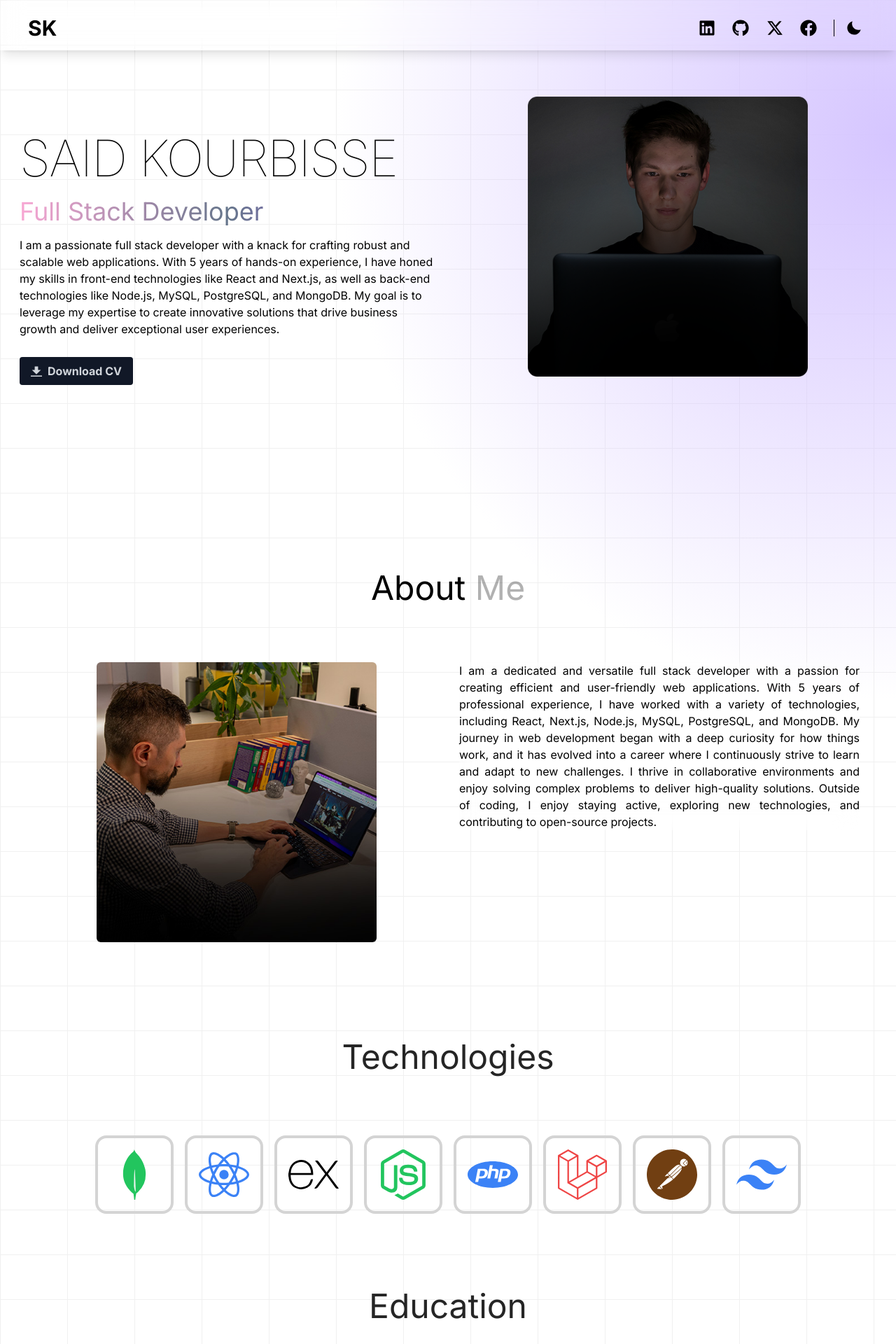
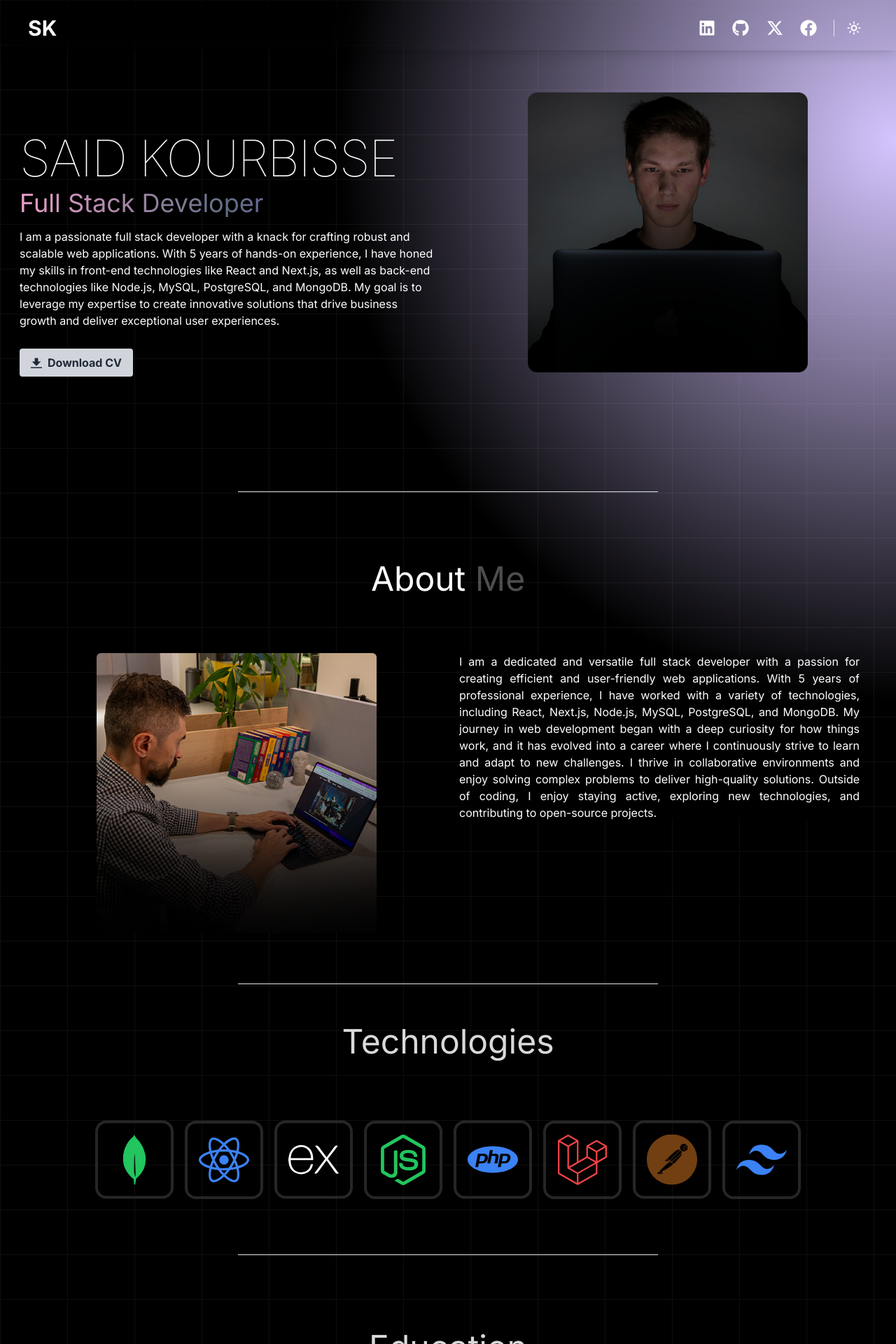
Before and after one commit to Saidkour/myPortfolio, a React (Vite) app: page / in a window 1280 px wide. Shown: the top 1920 px of the page at 70% size. Built offline with nearby package versions, Linux system fonts and the light colour scheme.

Commit message:
add motion with framer-motion

```diff
--- a/package.json
+++ b/package.json
@@ -14,6 +14,7 @@
     "react": "^18.2.0",
     "react-dom": "^18.2.0",
     "react-icons": "^5.2.1",
+    "react-intersection-observer": "^9.13.0",
     "react-redux": "^9.1.2",
     "react-router-dom": "^6.24.1",
     "redux": "^5.0.1"
--- a/src/App.jsx
+++ b/src/App.jsx
@@ -7,6 +7,8 @@ import TechnologiesSection from "./components/TechnologiesSection";
 import { useSelector } from "react-redux";
 import EducationSection from "./components/EducationSection";
 import Contact from "./components/Contact";
+import Footer from "./components/Footer";
+import Test from "./components/Test";
 function App() {
   const dark = useSelector((state) => state.dark);
   return (
@@ -37,6 +39,7 @@ function App() {
         <TechnologiesSection />
         <EducationSection/>
         <Contact/>
+        <Footer/>
       </div>
     </>
   );
--- a/src/components/About.jsx
+++ b/src/components/About.jsx
@@ -1,20 +1,41 @@
 import React from "react";
 import aboutImg from "../assets/about.jpg";
 import { ABOUT_TEXT } from "../constants/index";
+import { motion } from "framer-motion";
+import { useInView } from "react-intersection-observer";
 
 function About() {
+  const [ref, inView] = useInView();
   return (
-    <div className="pt-[100px] px-5 container m-auto">
+    <>
+      <hr className="sm:w-[600px] pt-[50px] mt-12 m-auto" />
+      <div ref={ref} className="px-5 container overflow-hidden m-auto">
         <div className="text-center p-[50px]">
           <h2 className="text-5xl">
             About <span className="opacity-30 hover:opacity-100">Me</span>
           </h2>
         </div>
         <div className="grid grid-cols-1  sm:grid-cols-2 p-4 ">
-        <div className="p-4 flex justify-center">
-          <img className="rounded-md w-[400px]" src={aboutImg} alt="aboutImg" />
-        </div>
-        <div className="p-4 ">
+          <motion.div
+
+            initial={{ x: -600, y: 200 }}
+            animate={inView ? { x: 0, y: 0 } : { x: -600, y: 200 }}
+            transition={{ duration: 0.9, ease: "easeInOut" }}
+            className="p-4 flex justify-center"
+          >
+            <img
+              className="rounded-md w-[400px]"
+              src={aboutImg}
+              alt="aboutImg"
+            />
+          </motion.div>
+          <motion.div
+
+            initial={{ x: 600 }}
+            animate={inView ? { x: 0, y: 0 } : { x: 600, y: 200 }}
+            transition={{ duration: 0.9, ease: "easeOut" }}
+            className="p-4 "
+          >
             <p className="flex text-justify  backdrop-filter backdrop-blur-lg">
               {/* Welcome to my portfolio! I am a passionate web developer with
             experience in JavaScript and React. I love creating beautiful and
@@ -23,9 +44,10 @@ function About() {
             questions or opportunities for collaboration. */}
               {ABOUT_TEXT}
             </p>
+          </motion.div>
         </div>
       </div>
-    </div>
+    </>
   );
 }
 
--- a/src/components/Contact.jsx
+++ b/src/components/Contact.jsx
@@ -1,22 +1,62 @@
-import { CONTACT } from "../constants"
+import { FaFacebook, FaGithub, FaLinkedin } from "react-icons/fa";
+import { CONTACT } from "../constants";
+import { FaXTwitter } from "react-icons/fa6";
+import { useSelector } from "react-redux";
 
 function Contact() {
+  const dark = useSelector((state) => state.dark);
   return (
-    <div className="pt-[100px] px-5 container m-auto pb-10">
-      <div className="text-center p-2">
-        <h2 className="text-5xl  opacity-85">Get in Touch</h2>
-      </div>
-      <div className="text-center tracking-tighter">
+    <div className="py-[100px]">
+      <hr className="sm:w-[600px] pt-[50px] mt-12 m-auto" />
+      <div className=" px-5 container m-auto pb-10">
+        <div className="text-center p-2">
+          <h2 className="text-5xl pb-[60px]  opacity-85">Get in Touch</h2>
+        </div>
+        <div className="text-center tracking-tighter">
           <p className="my-4 ">{CONTACT.address}</p>
           <p className="my-4 ">{CONTACT.phoneNo}</p>
           <p>
             <a href="" className="border-b">
-                {CONTACT.email}
+              {CONTACT.email}
             </a>
           </p>
+        </div>
+        <div className="flex m-auto gap-6 justify-center mt-2 p-2">
+          <a
+            href="https://www.linkedin.com/in/said-kourbisse-aa0386164/"
+            target="_blanck"
+          >
+            <FaLinkedin
+              className={`${
+                !dark ? "hover:opacity-50" : "hover:opacity-50"
+              } w-6 h-6`}
+            />
+          </a>
+          <a href="https://www.github.com/saidkour" target="_blanck">
+            <FaGithub
+              className={`${
+                !dark ? "hover:opacity-50" : "hover:opacity-50"
+              } w-6 h-6`}
+            />
+          </a>
+          <a href="https://x.com/SKourbisse1" target="_blanck">
+            <FaXTwitter
+              className={`${
+                !dark ? "hover:opacity-50" : "hover:opacity-50"
+              } w-6 h-6`}
+            />
+          </a>
+          <a href="https://www.facebook.com" target="_blanck">
+            <FaFacebook
+              className={`${
+                !dark ? "hover:opacity-50" : "hover:opacity-50"
+              } w-6 h-6`}
+            />
+          </a>
+        </div>
       </div>
     </div>
-  )
+  );
 }
 
-export default Contact
+export default Contact;
--- a/src/components/EducationSection.jsx
+++ b/src/components/EducationSection.jsx
@@ -3,7 +3,9 @@ import { Education } from "../constants";
 
 function EducationSection() {
   return (
-    <div className="pt-[100px] px-5 container m-auto">
+    <>
+      <hr className="sm:w-[600px] pt-[100px] mt-20 m-auto" />
+      <div className=" px-5 container m-auto">
         <div className="text-center p-2">
           <h2 className="text-5xl mb-20  opacity-85">Education</h2>
         </div>
@@ -15,13 +17,18 @@ function EducationSection() {
               </div>
               <div className="sm:col-span-4 backdrop-filter backdrop-blur-lg">
                 <h3 className="text-4xl font-semi-bold mb-4">{edu.title}</h3>
-            <h4 className="text-2xl font-semi-bold opacity-70 mb-4">{edu.institution}</h4>
-            <p className=" text-xl font-semi-bold opacity-75">{edu.description}</p>
+                <h4 className="text-2xl font-semi-bold opacity-70 mb-4">
+                  {edu.institution}
+                </h4>
+                <p className=" text-xl font-semi-bold opacity-75">
+                  {edu.description}
+                </p>
               </div>
             </div>
           ))}
         </div>
       </div>
+    </>
   );
 }
 
--- /dev/null
+++ b/src/components/Footer.jsx
@@ -0,0 +1,24 @@
+import React from "react";
+import { useSelector } from "react-redux";
+
+const Footer = () => {
+  const dark = useSelector((state) => state.dark);
+  return (
+    <>
+      <hr className="sm:w-[600px] m-auto"/>
+      <footer
+        className={`${dark ? "text-white" : "text-black"}   text-center p-4`}
+      >
+        <p>©2024 My Portfolio. All rights reserved.</p>
+        <p>
+          Designed by{" "}
+          <span className="pb-2 font-thin tracking-tight uppercase">
+            Said Kourbisse
+          </span>
+        </p>
+      </footer>
+    </>
+  );
+};
+
+export default Footer;
--- a/src/components/HomeHeader.jsx
+++ b/src/components/HomeHeader.jsx
@@ -1,28 +1,49 @@
 import { useSelector } from "react-redux";
 import img from "../assets/kevinRushProfile.png";
 import { HERO_CONTENT } from "../constants/index";
+import { useAnimation, motion } from "framer-motion";
+
 function HomeHeader() {
   const dark = useSelector((state) => state.dark);
   return (
     <>
       <div className="grid grid-cols-1 container m-auto  sm:grid-cols-2 p-3 pt-[110px] pb-[100px]">
         <div className="p-4 ">
-          <h1 className="pb-5 text-6xl font-thin tracking-tight lg:mt-16 lg:text-7xl">
+          <motion.h1
+            initial={{ x: -600 }}
+            animate={{ x: 0, transition: { duration: 0.5, ease: "easeInOut" } }}
+            className="pb-2 text-6xl font-thin tracking-tight lg:mt-16 lg:text-7xl"
+          >
             SAID KOURBISSE
-          </h1>
-          <h3 className="bg-gradient-to-r  from-pink-300 via-slate-500 to-purple-500 bg-clip-text text-4xl traking-tight text-transparent transition-all animate-bg duration-75 ease-out animate-pulse">
+          </motion.h1>
+          <motion.h3
+            initial={{ x: -600 }}
+            animate={{ x: 0, transition: { duration: 0.8, ease: "easeInOut" } }}
+            className="bg-gradient-to-r  from-pink-300 via-slate-500 to-purple-500 bg-clip-text text-4xl traking-tight text-transparent transition-all animate-bg duration-75 ease-out animate-pulse"
+          >
             Full Stack Developer
-          </h3>
-          <p className="pt-4">{HERO_CONTENT}</p>
-          <button
-            class={`mt-7 ${
+          </motion.h3>
+          <motion.p
+            initial={{ y: 600 }}
+            animate={{ y: 0, transition: { duration: 0.9, ease: "easeInOut" } }}
+            className="pt-4"
+          >
+            {HERO_CONTENT}
+          </motion.p>
+          <motion.button
+            initial={{ y: 600 }}
+            animate={{
+              y: 0,
+              transition: { duration: 1, ease: "easeOut" },
+            }}
+            className={`mt-7 ${
               dark
                 ? "bg-gray-300 hover:bg-gray-200 text-gray-800"
                 : "bg-gray-900 hover:bg-gray-800 text-gray-300"
             }  font-bold py-2 px-4 rounded inline-flex items-center`}
           >
             <svg
-              class="fill-current w-4 h-4 mr-2"
+              className="fill-current w-4 h-4 mr-2"
               xmlns="http://www.w3.org/2000/svg"
               viewBox="0 0 20 20"
             >
@@ -30,13 +51,15 @@ function HomeHeader() {
             </svg>
             <span>
               <a
-                href="../constants/said_kourbisseNeww.pdf"
+                // href="../constants/said_kourbisseNeww.pdf"
+                href="https://drive.google.com/file/d/1L3ZvBi9KDdUal4MraMn1p8qSpFapK6fr/view?usp=drive_link"
+                target="_blank"
                 download="said_kourbisseNeww.pdf"
               >
                 Download CV
               </a>
             </span>
-          </button>
+          </motion.button>
           {/* <button
             className={`border rounded-md   mt-7 p-2 ${
               dark ? "border-white" : "border-black"
@@ -51,7 +74,13 @@ function HomeHeader() {
           </button> */}
         </div>
         <div className="flex justify-center m-auto">
-          <img className="w-[400px] " src={img} alt="img-me" />
+          <motion.img
+            initial={{ y: 600 }}
+            animate={{ y: 0, transition: { duration: 0.9, ease: "easeInOut" } }}
+            className="w-[400px] "
+            src={img}
+            alt="img-me"
+          />
         </div>
       </div>
     </>
--- a/src/components/Navbar.jsx
+++ b/src/components/Navbar.jsx
@@ -19,14 +19,14 @@ const NavBar = () => {
   return (
     <>
       <nav
-        className={`py-5 px-10 shadow-lg backdrop-filter backdrop-blur-lg transition-opacity opacity-100  h-[72px] fixed z-[999] top-0 left-0 w-full`}
+        className={`py-5 px-10 shadow-lg mt-2 sm:mt-0  backdrop-filter backdrop-blur-lg transition-opacity opacity-100  h-[72px] fixed z-[999] top-0 left-0 w-full `}
       >
-        <div className="container  mx-auto flex  flex-col md:flex-row justify-start relative md:justify-between ">
+        <div className="container mx-auto flex justify-between sm:flex-row relative sm:justify-between ">
           <Link to="/" className=" w-fit font-bold flex my-auto">
             <h2 className="text-3xl ">SK</h2>
           </Link>
 
-          <div className="flex min-w-[250px] justify-between p-2">
+          <div className="flex justify-evenly min-w-[250px] my-auto sm:justify-between sm:p-2">
             <a
               href="https://www.linkedin.com/in/said-kourbisse-aa0386164/"
               target="_blanck"
@@ -60,7 +60,19 @@ const NavBar = () => {
             </a>
             <span
               onClick={() => dispatch({ type: TOGGLE_DARK })}
-              className={`text-center border-l pl-4 cursor-pointer ${!dark && "border-black"}`}
+              className={`text-center hidden sm:block border-l pl-4 cursor-pointer ${!dark && "border-black"}`}
+            >
+              {dark ? (
+                <TiWeatherSunny className={`hover:opacity-30 w-6 h-6`} />
+              ) : (
+                <IoMdMoon className="hover:opacity-30 w-6 h-6" />
+              )}
+            </span>
+          </div>
+          <div className="block my-auto sm:hidden">
+          <span
+              onClick={() => dispatch({ type: TOGGLE_DARK })}
+              className={`text-center flex border-l pl-4 cursor-pointer ${!dark && "border-black"}`}
             >
               {dark ? (
                 <TiWeatherSunny className={`hover:opacity-30 w-6 h-6`} />
--- a/src/components/TechnologiesSection.jsx
+++ b/src/components/TechnologiesSection.jsx
@@ -1,4 +1,4 @@
-
+import { motion } from "framer-motion";
 import {
   SiExpress,
   SiLaravel,
@@ -12,68 +12,108 @@ import {
 import { useSelector } from "react-redux";
 
 const TechnologiesSection = () => {
-    const dark = useSelector(state => state.dark);
+  const dark = useSelector((state) => state.dark);
+
+  const iconVariants = (duration) => ({
+    initial: { y: -10 },
+    animate: {
+      y: [10, -10],
+      transition: {
+        duration: duration,
+        ease: "linear",
+        repeat: Infinity,
+        repeatType: "reverse",
+      },
+    },
+  });
   return (
-    <div className="pt-[100px] px-5 container m-auto">
+    <div div className="my-5">
+      <hr className="sm:w-[600px] pt-[50px] mt-10 m-auto" />
+      <div className=" px-5 container m-auto">
         <div className="text-center p-2">
           <h2 className="text-5xl mb-20 opacity-85">Technologies</h2>
         </div>
         <div className="flex flex-wrap items-center justify-center gap-4">
-        <div
+          <motion.div
+            variants={iconVariants(2.5)}
+            initial="initial"
+            animate="animate"
             className={`rounded-2xl border-4 ${
               dark ? "border-neutral-800" : "border-neutral-300"
             } p-4`}
           >
             <SiMongodb className="text-7xl text-green-500" />
-        </div>{" "}
-        <div
+          </motion.div>
+          <motion.div
+            variants={iconVariants(4)}
+            initial="initial"
+            animate="animate"
             className={`rounded-2xl border-4 ${
               dark ? "border-neutral-800" : "border-neutral-300"
             } p-4`}
           >
             <SiReact className="text-7xl text-blue-500" />
-        </div>
-        <div
+          </motion.div>
+          <motion.div
+            variants={iconVariants(2.5)}
+            initial="initial"
+            animate="animate"
             className={`rounded-2xl border-4 ${
               dark ? "border-neutral-800" : "border-neutral-300"
             } p-4`}
           >
             <SiExpress className="text-7xl text-black-500" />
-        </div>
-        <div
+          </motion.div>
+          <motion.div
+            variants={iconVariants(4)}
+            initial="initial"
+            animate="animate"
             className={`rounded-2xl border-4 ${
               dark ? "border-neutral-800" : "border-neutral-300"
             } p-4`}
           >
             <SiNodedotjs className="text-7xl text-green-500" />
-        </div>
-        <div
+          </motion.div>
+          <motion.div
+            variants={iconVariants(2.5)}
+            initial="initial"
+            animate="animate"
             className={`rounded-2xl border-4 ${
               dark ? "border-neutral-800" : "border-neutral-300"
             } p-4`}
           >
             <SiPhp className="text-7xl text-blue-500" />
-        </div>{" "}
-        <div
+          </motion.div>{" "}
+          <motion.div
+            variants={iconVariants(4)}
+            initial="initial"
+            animate="animate"
             className={`rounded-2xl border-4 ${
               dark ? "border-neutral-800" : "border-neutral-300"
             } p-4`}
           >
             <SiLaravel className="text-7xl text-red-500" />
-        </div>
-        <div
+          </motion.div>
+          <motion.div
+            variants={iconVariants(2.5)}
+            initial="initial"
+            animate="animate"
             className={`rounded-2xl border-4 ${
               dark ? "border-neutral-800" : "border-neutral-300"
             } p-4`}
           >
             <SiPostman className="text-7xl text-yellow-900" />
-        </div>
-        <div
+          </motion.div>
+          <motion.div
+            variants={iconVariants(4)}
+            initial="initial"
+            animate="animate"
             className={`rounded-2xl border-4 ${
               dark ? "border-neutral-800" : "border-neutral-300"
             } p-4`}
           >
             <SiTailwindcss className="text-7xl text-blue-500" />
+          </motion.div>
         </div>
       </div>
     </div>
--- /dev/null
+++ b/src/components/Test.jsx
@@ -0,0 +1,19 @@
+import { useScroll, motion } from "framer-motion";
+import { useInView } from "react-intersection-observer";
+const Test = () => {
+  const [ref, inView] = useInView({
+    triggerOnce: false, // Ensures the animation only triggers once
+  });
+  return (
+    <motion.div
+      ref={ref}
+      className="text-center font-bold"
+      initial={{ x: -600 }}
+      animate={inView ? { x: 0 } : { x: -900 }}
+      transition={{ duration: 0.9, ease: "easeInOut" }}
+    >
+      Your Content Here
+    </motion.div>
+  );
+};
+export default Test;
--- a/src/redux/reducer.js
+++ b/src/redux/reducer.js
@@ -1,7 +1,7 @@
 import { TOGGLE_DARK } from "./actionType";
 
 const initialState = {
-    dark: false
+    dark: true
 };
 
 const reducer = (state = initialState, action) => {
```
Also changed, not shown: 2 other files (tests, documents, lock files or other folders). Lines whose indentation alone changed are shown as unchanged.
